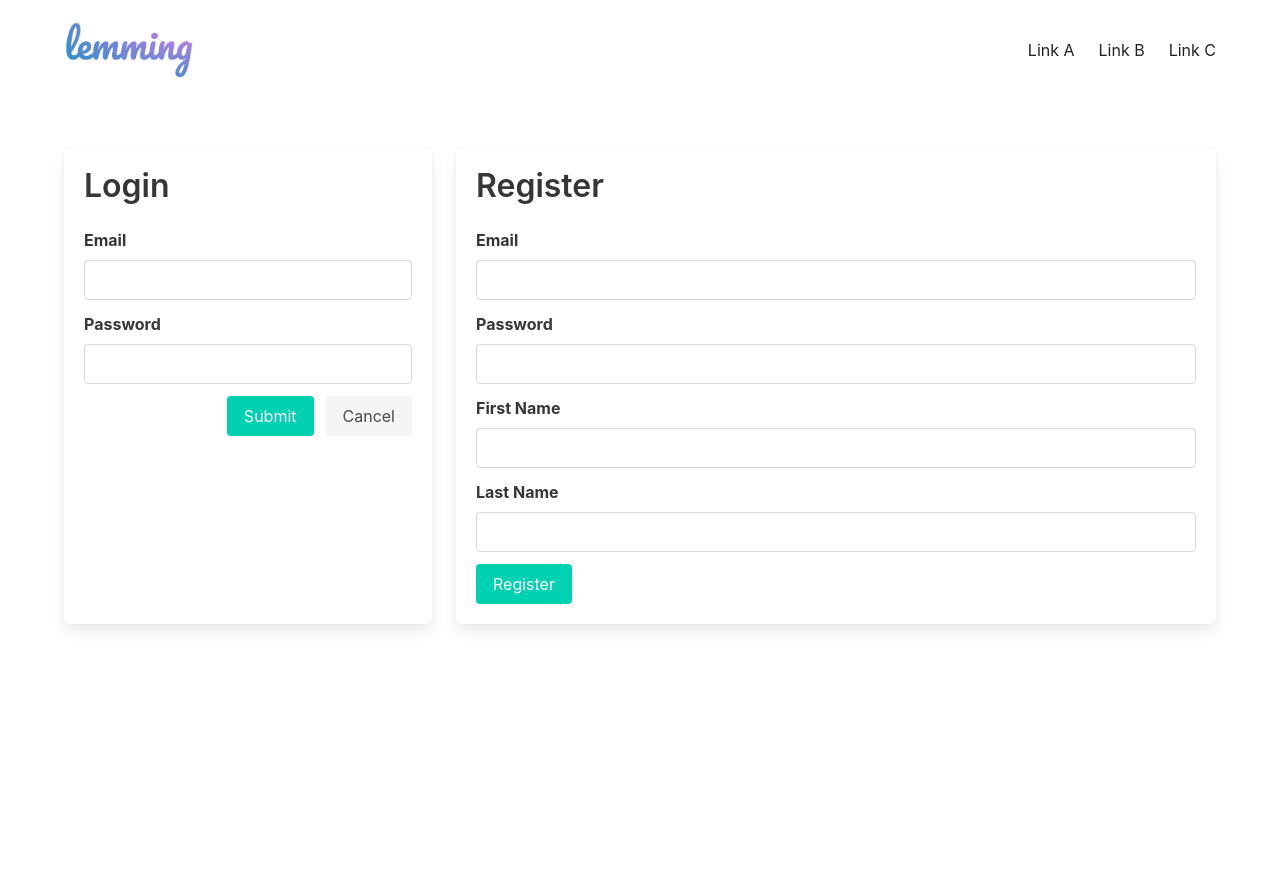
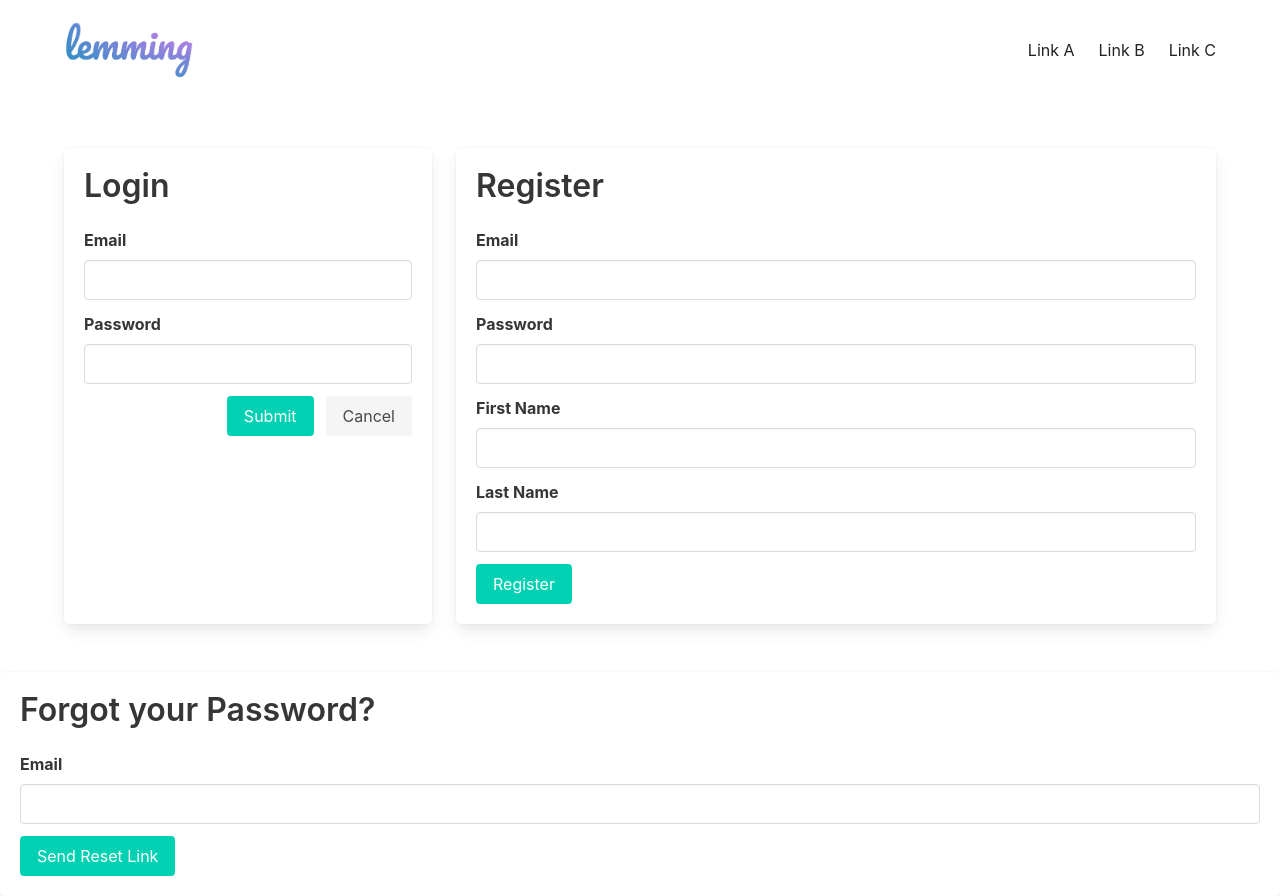
Before and after one commit to lemming-online/tundra, a React (Create React App) app: page / in a window 1280 px wide. Before the commit the page ends 800 px from the top, so only its background shows below. Built offline with nearby package versions, Linux system fonts and the light colour scheme.

Commit message:
passwordReset view is up

```diff
--- a/src/containers/App.js
+++ b/src/containers/App.js
@@ -2,12 +2,14 @@ import React from 'react';
 import HeaderComponent from '../components/HeaderComponent';
 import './App.css';
 import SignInUpPage from './SignInUpPage';
+import PasswordResetView from './PasswordResetView';
 
 function App() {
   return (
     <div className="App">
       <HeaderComponent />
       <SignInUpPage />
+      <PasswordResetView />
     </div>
   );
 }
--- /dev/null
+++ b/src/containers/PasswordResetView.js
@@ -0,0 +1,38 @@
+import React from 'react'
+import InputComponent from '../components/InputComponent'
+
+class PasswordResetView extends React.Component {
+  constructor() {
+    super();
+
+    this.state = {
+      email: '',
+    };
+  }
+
+  handleChange = (event) => {
+    const newState = {};
+    console.log(event);
+    // makes function reusuable, use name attribute as key to set
+    newState[event.target.name] = event.target.value;
+    this.setState(newState);
+  };
+
+  render() {
+    return (
+      <div className="tile is-child box">
+        <h1 className="title">Forgot your Password?</h1>
+        <form>
+          <InputComponent title="Email" name="email" onChange={this.handleChange} />
+          <div className="field">
+            <div className="control">
+              <button className="button is-primary">Send Reset Link</button>
+            </div>
+          </div>
+        </form>
+      </div>
+    );
+  }
+}
+
+export default PasswordResetView;
```
